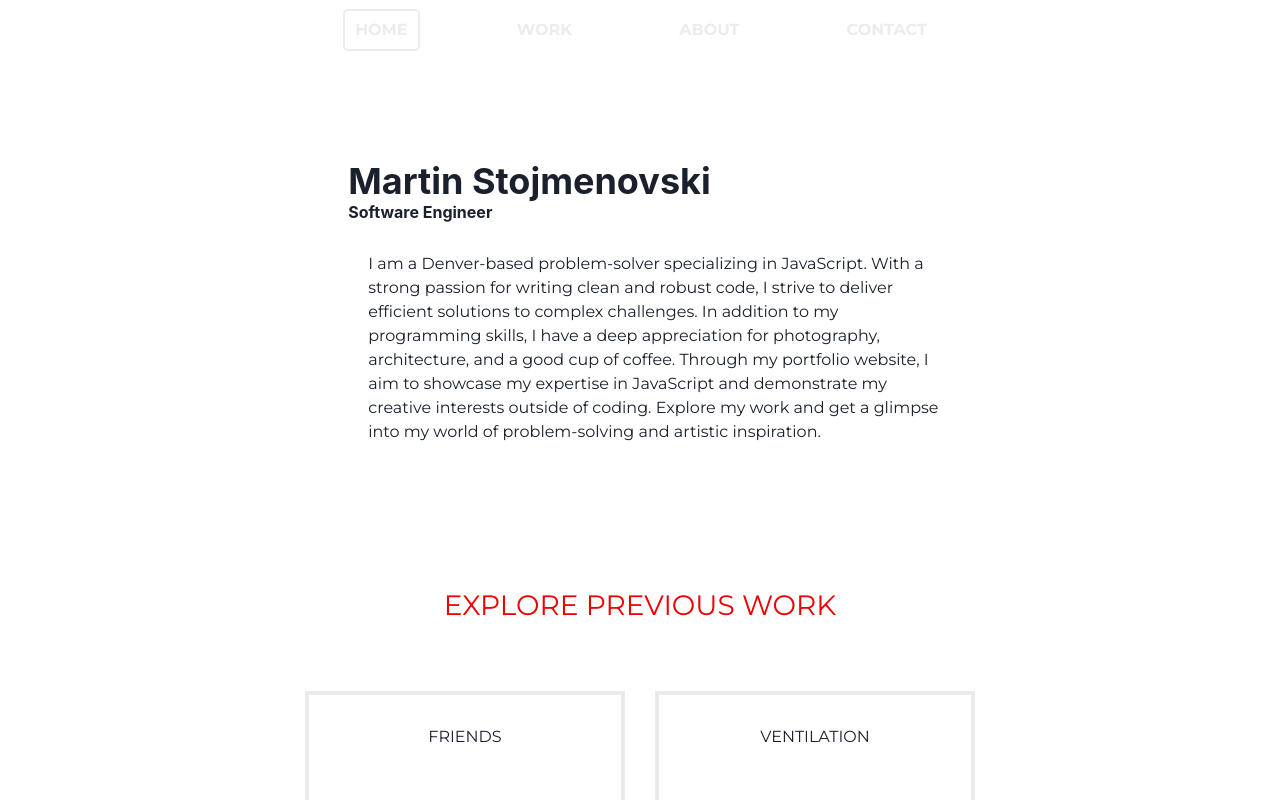
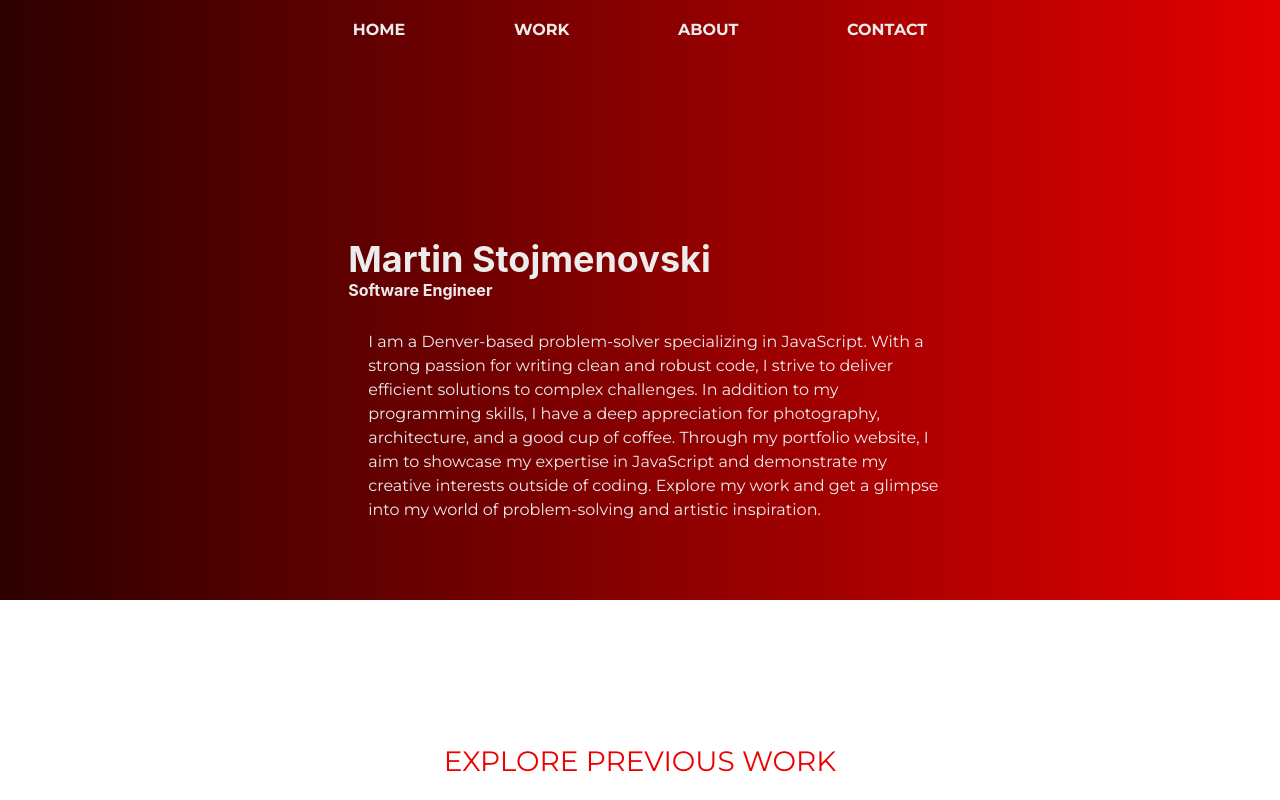
Before and after one commit to martinstojmenovski/Portfolio, a React (Create React App) app: page / in a window 1280 px wide. Shown: the top 800 px of the page. Built offline with nearby package versions, Linux system fonts and the light colour scheme.

Commit message:
Background darshboard design

```diff
--- a/src/Components/Dashboard.jsx
+++ b/src/Components/Dashboard.jsx
@@ -1,16 +1,42 @@
-import { Container, Heading, Text } from "@chakra-ui/react";
+import { Container, Heading, Text, background } from "@chakra-ui/react";
 
-export default function Dashboard({ home }) {
+import Background from "./images/denver-colorado.jpg";
+
+export default function Dashboard({ dashboard }) {
+    const background = {
+        position: "relative",
+        top: "-100px",
+        // width: "100%",
+        height: "80vh",
+        // backgroundImage: `url(${Background})` ,
+        backgroundRepeat: "no-repeat",
+        backgroundPosition: "50% 40%",
+        backgroundSize: "cover",
+        backgroundAttachment: "fixed",
+    }
+    const overlay = {
+        position: "absolute",
+        top: "0",
+        left: "0",
+        width: "100%",
+        height: "100%",
+        background: "linear-gradient(to right, rgba(45, 0, 0, 1), rgba(227, 0, 0, 1) 100%)",
+        display: "flex",
+        alignItems: "center",
+    }
     return (
-        <div>
-            <Container position={"relative"} top={"-100px"} ref={home} >
-                <Heading pl={"10px"} pt={"200px"}>
+        <div style={background}>
+            <div style={overlay}>
+            <Container position={"sticky"}
+              ref={dashboard}
+             >
+                <Heading pl={"10px"} pt={"200px"} color={"#ececec"} >
                     Martin Stojmenovski
                 </Heading>
-                <Heading mb={'30px'} pl={"10px"} as='h5' size='sm'>
+                <Heading mb={'30px'} pl={"10px"} as='h5' size='sm' color={"#ececec"}>
                     Software Engineer
                 </Heading>
-                <Text ml={"30px"}>
+                <Text ml={"30px"} color={"#ececec"}>
                     I am a Denver-based problem-solver specializing in JavaScript.
                     With a strong passion for writing clean and robust code,
                     I strive to deliver efficient solutions to complex challenges.
@@ -21,7 +47,9 @@ export default function Dashboard({ home }) {
                     Explore my work and get a glimpse into my world of problem-solving and artistic inspiration.
                 </Text>
             </Container>
+            </div>
+            </div>
 
-        </div>
+
     )
 }
--- a/src/Components/Navigation.js
+++ b/src/Components/Navigation.js
@@ -19,7 +19,7 @@ function Navigation() {
     const about = useRef(null)
     const project = useRef(null)
     const skills = useRef(null)
-    const home = useRef(null)
+    const dashboard = useRef(null)
 
     //Page navigation function - overflow hidden to stop page from scrolling
     const scrollToSection = (elementRef) => {
@@ -35,7 +35,7 @@ function Navigation() {
     // black background navigation menu when scroll
     const blackNavbar = () => {
         if (window.scrollY >= 30) {
-            setBlack("#1b1b1b")
+            setBlack("linear-gradient(to right, rgba(45, 0, 0, 1), rgba(227, 0, 0, 1) 100%)")
         } else {
             setBlack("transparent")
         }
@@ -83,7 +83,7 @@ function Navigation() {
                     height="60px"
                     alignItems="center"
                 >
-                    <li style={{ ...styleList, border: "2px solid" }} className={'HOME'} onClick={() => scrollToSection(home)} >HOME</li>
+                    <li style={{ ...styleList, border: "2px solid" }} className={'DASHBOARD'} onClick={() => scrollToSection(dashboard)} >HOME</li>
                     <li style={styleList} className={'PROJECT'} onClick={() => scrollToSection(project)} >WORK</li>
                     <li style={styleList} className={'ABOUT'} onClick={() => scrollToSection(about)} >ABOUT</li>
                     <li style={styleList} className={'CONTACT'} onClick={() => scrollToSection(skills)} >CONTACT</li>
@@ -98,7 +98,7 @@ function Navigation() {
     variant='outline'
   />
   <MenuList>
-    <MenuItem style={{ ...styleList, border: "2px solid" }} className={'HOME'} onClick={() => scrollToSection(home)} >HOME</MenuItem>
+    <MenuItem style={{ ...styleList, border: "2px solid" }} className={'DASHBOARD'} onClick={() => scrollToSection(dashboard)} >HOME</MenuItem>
     <MenuItem style={styleList} className={'PROJECT'} onClick={() => scrollToSection(project)} >WORK</MenuItem>
     <MenuItem style={styleList} className={'ABOUT'} onClick={() => scrollToSection(about)} >ABOUT</MenuItem>
     <MenuItem style={styleList} className={'CONTACT'} onClick={() => scrollToSection(skills)} >CONTACT</MenuItem>
@@ -115,7 +115,7 @@ function Navigation() {
     return (
         <div>
             <nav style={{
-                background: black,
+                background: black ,
                 width: "100%",
                 position: "sticky",
                 top: "0",
@@ -133,7 +133,7 @@ function Navigation() {
 
 
             </nav>
-            <Dashboard home={home} />
+            <Dashboard dashboard={dashboard} />
             <Project project={project} />
             <About about={about} />
             <Skills skills={skills} />
```
